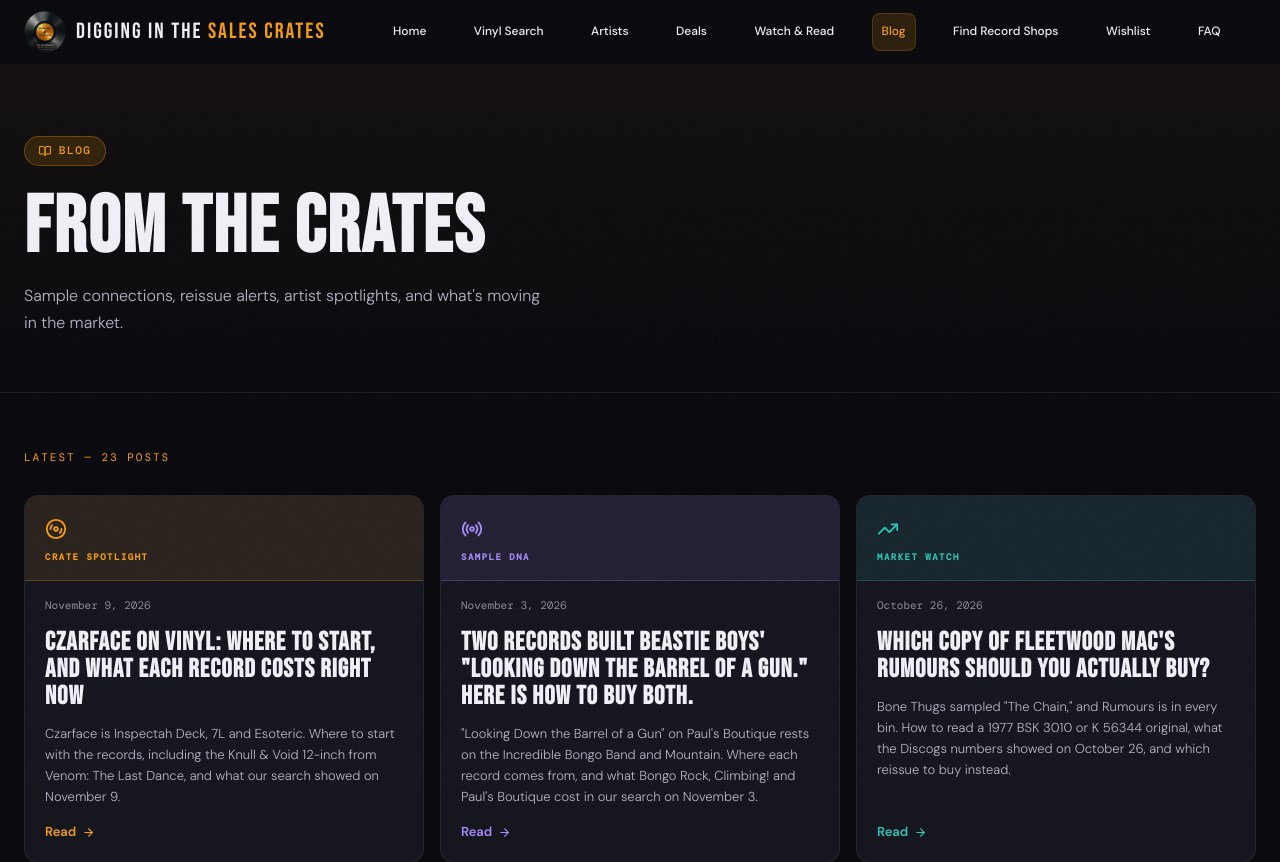
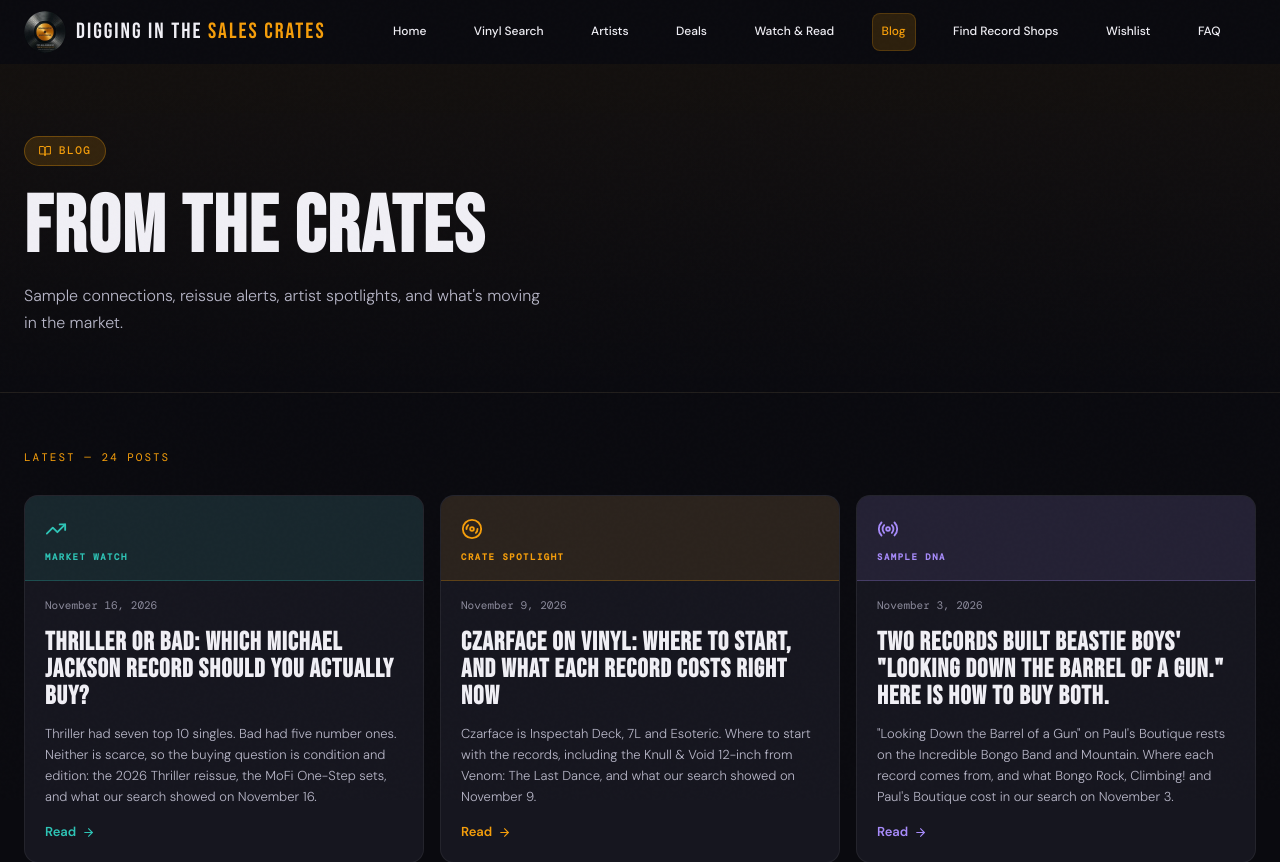
Before and after one commit to Phishhead35/digging-in-the-sales-crates, a React (Create React App) app: page /blog in a window 1280 px wide. Shown: the top 862 px of the page. Built offline with nearby package versions, Linux system fonts and the light colour scheme.

Commit message:
Add Thriller or Bad Market Watch post

```diff
--- a/src/data/blog/index.js
+++ b/src/data/blog/index.js
@@ -5,6 +5,90 @@
 //  in /blog-drafts — review, then convert into an entry below.
 // ─────────────────────────────────────────────────────────────
 export const BLOG_POSTS = {
+  'michael-jackson-thriller-or-bad-which-to-buy': {
+    slug: 'michael-jackson-thriller-or-bad-which-to-buy',
+    image: '/og/michael-jackson-thriller-or-bad-which-to-buy.png',
+    title: `Thriller or Bad: Which Michael Jackson Record Should You Actually Buy?`,
+    series: 'MARKET WATCH',
+    date: '2026-11-16',
+    dateDisplay: 'November 16, 2026',
+    excerpt: `Thriller had seven top 10 singles. Bad had five number ones. Neither is scarce, so the buying question is condition and edition: the 2026 Thriller reissue, the MoFi One-Step sets, and what our search showed on November 16.`,
+    body: [
+      `Thriller or Bad. You only get one. We asked that on our channel this month and the comments split hard. Which album is better is your call. Which copy to buy is ours, and that answer is easier.`,
+
+      { type: 'h2', text: `The case on paper` },
+      `Thriller came out November 29, 1982 on Epic. Seven singles came off it, and all seven reached the Billboard Hot 100 top 10, with "Billie Jean" and "Beat It" going to number one. The RIAA has it at 34 times platinum in the US.`,
+      `Bad followed on August 31, 1987, Jackson's last album with Quincy Jones. It did something Thriller did not: five Hot 100 number ones from one record ("I Just Can't Stop Loving You," "Bad," "The Way You Make Me Feel," "Man in the Mirror" and "Dirty Diana"), plus "Smooth Criminal" in the top 10. It is 11 times platinum in the US.`,
+
+      { type: 'h2', text: `What that means in the bins` },
+      `Those numbers are the whole market story. Neither record is rare, and you should not pay a rarity price for a common pressing. When we searched on November 16, 2026, Thriller came back with listings from all four marketplaces we check. Bad came back mostly from Discogs sellers, so read the condition grades on those listings before you look at the price.`,
+      { type: 'cta', label: 'Compare every Thriller copy', href: '/search/?q=thriller', note: 'eBay, Discogs, CDandLP and Turntable Lab in one search.' },
+      { type: 'cta', label: 'Compare every Bad copy', href: '/search/?q=michael+jackson+bad', note: 'Most listings were on Discogs when we checked.' },
+
+      { type: 'h2', text: `The new editions` },
+      {
+        type: 'table',
+        caption: `New editions, as listed by the label or retailer, checked November 16, 2026`,
+        columns: ['Edition', 'What it is', 'Listed price'],
+        rows: [
+          ['Thriller, 2026 reissue (Sony)', 'Red and black marble LP, dated October 30, 2026', '£29.99 at Piccadilly Records (UK)'],
+          ['Thriller, MoFi UltraDisc One-Step', '180g 33 RPM, from the original analog master tapes, 40,000 numbered', '$100 on MoFi\'s page'],
+          ['Bad, MoFi UltraDisc One-Step', '180g 45 RPM 2LP box, 6,000 numbered, adds "Leave Me Alone"', '$125 at MoFi'],
+        ],
+      },
+      `Read the MoFi spec sheets side by side. MoFi says its Thriller set was mastered from the original analog tapes. For Bad, it lists a Mitsubishi X-80 16-bit/48kHz digital master as the source. That is not a knock on the record. It does mean the $125 Bad box is a premium cut of a digital source, not an analog upgrade, and you should buy it for the 45 RPM format and the bonus track, not for a new source tape.`,
+
+      { type: 'h2', text: `Our call` },
+      `If you want a player, buy a clean used copy of whichever album you play more. Both were pressed in huge numbers, so pay for condition, not age, and skip any seller who prices a common copy like a grail. If you want one premium copy, Thriller's One-Step is the better-documented buy because of its analog source. Buy the Bad box if the 45 RPM cut and "Leave Me Alone" matter to you. We have not A/B tested these pressings, so this is a call on specs and supply, not sound.`,
+
+      { type: 'h2', text: `FAQ` },
+      {
+        type: 'faq',
+        items: [
+          { q: `Which album had more number one singles, Thriller or Bad?`, a: `Bad, with five Billboard Hot 100 number ones. Thriller had two, "Billie Jean" and "Beat It," but all seven of its singles reached the top 10.` },
+          { q: `Is an original Thriller LP rare?`, a: `No. Thriller is certified 34 times platinum in the US, so original-era copies are common. Pay for condition, not age.` },
+          { q: `Is the MoFi Bad One-Step from analog tapes?`, a: `No. MoFi lists a Mitsubishi X-80 16-bit/48kHz digital master as the source. MoFi's Thriller One-Step is listed as mastered from the original analog master tapes.` },
+          { q: `Where can I compare Thriller and Bad copies?`, a: `Vinyl Search checks eBay, Discogs, CDandLP and Turntable Lab at once.` },
+        ],
+      },
+      { type: 'links', title: 'Keep digging', items: [
+        { text: 'Michael Jackson vinyl', href: '/artists/michael-jackson/' },
+        { text: 'Which Copy of Fleetwood Mac\'s Rumours Should You Actually Buy?', href: '/blog/fleetwood-mac-rumours-vinyl-which-copy-to-buy/' },
+        { text: 'The Money Is Moving to Originals, and the Data Proves It', href: '/blog/original-pressings-market-premium-2026/' },
+        { text: 'Discogs vs eBay for Records', href: '/discogs-vs-ebay-for-records/' },
+      ] },
+      `Vinyl Search checks eBay, Discogs, CDandLP and Turntable Lab at once. Discogs links are plain links; we earn nothing on them.`,
+    ],
+    shopArtists: [
+      {
+        name: 'Michael Jackson: Thriller',
+        pageSlug: 'michael-jackson',
+        amazonEligible: true,
+        amazonSearchTerm: 'michael jackson thriller vinyl',
+        searchTerms: {
+          discogs: 'Michael Jackson Thriller',
+          ebay: 'Michael Jackson Thriller vinyl LP',
+          cdandlp: 'Michael Jackson Thriller',
+        },
+      },
+      {
+        name: 'Michael Jackson: Bad',
+        pageSlug: 'michael-jackson',
+        amazonEligible: true,
+        amazonSearchTerm: 'michael jackson bad vinyl',
+        searchTerms: {
+          discogs: 'Michael Jackson Bad',
+          ebay: 'Michael Jackson Bad vinyl LP 1987',
+          cdandlp: 'Michael Jackson Bad',
+        },
+      },
+    ],
+    seo: {
+      title: `Thriller or Bad on Vinyl: Which Michael Jackson LP to Buy`,
+      description: `Thriller had seven top 10 singles; Bad had five number ones. Neither is rare. Which copy to buy, plus the 2026 Thriller reissue and the MoFi One-Step sets.`,
+    },
+  },
+
   'czarface-vinyl-collecting-guide': {
     slug: 'czarface-vinyl-collecting-guide',
     image: '/og/czarface-vinyl-collecting-guide.png',
```
Also changed, not shown: public/og/michael-jackson-thriller-or-bad-which-to-buy.png (added).
